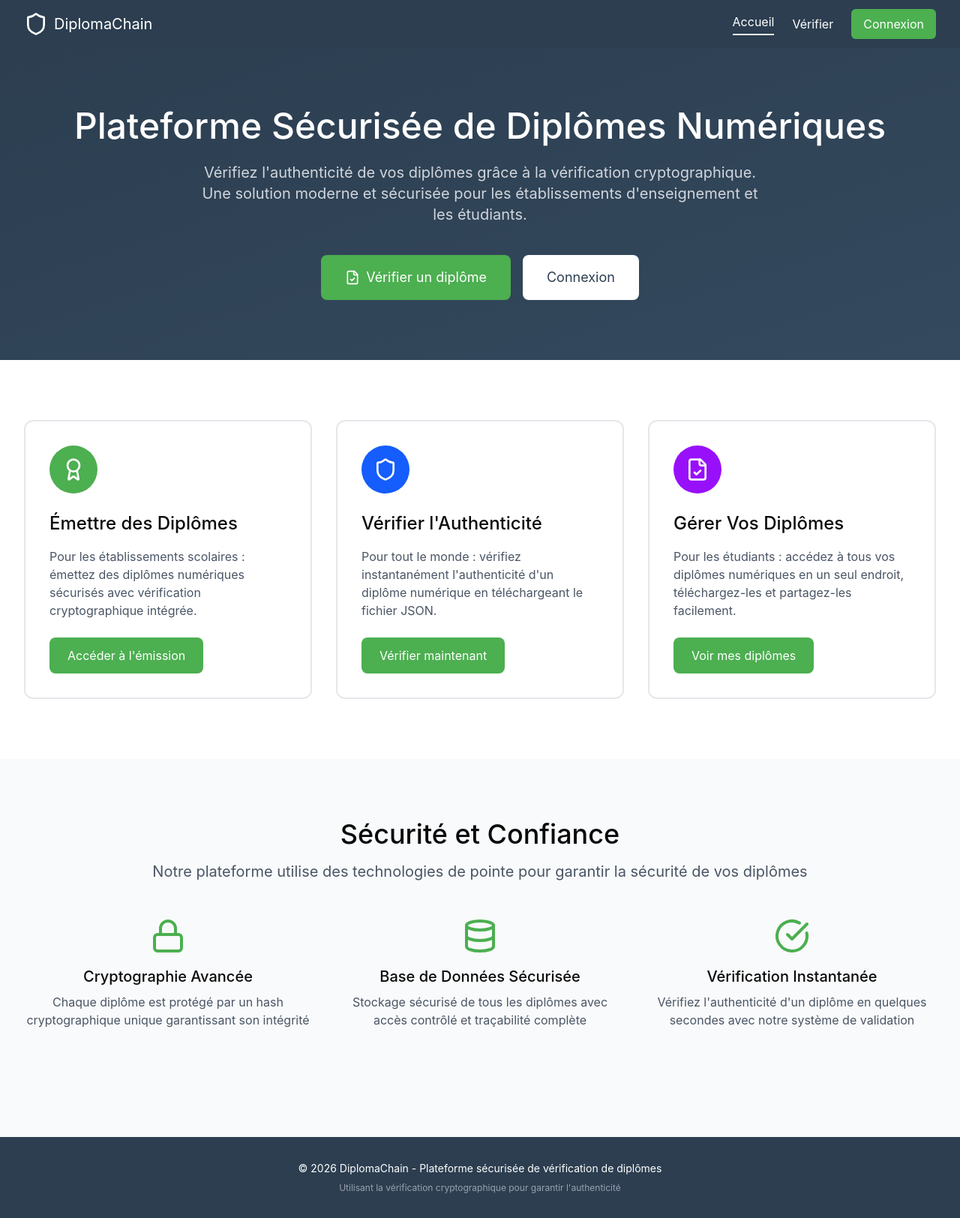
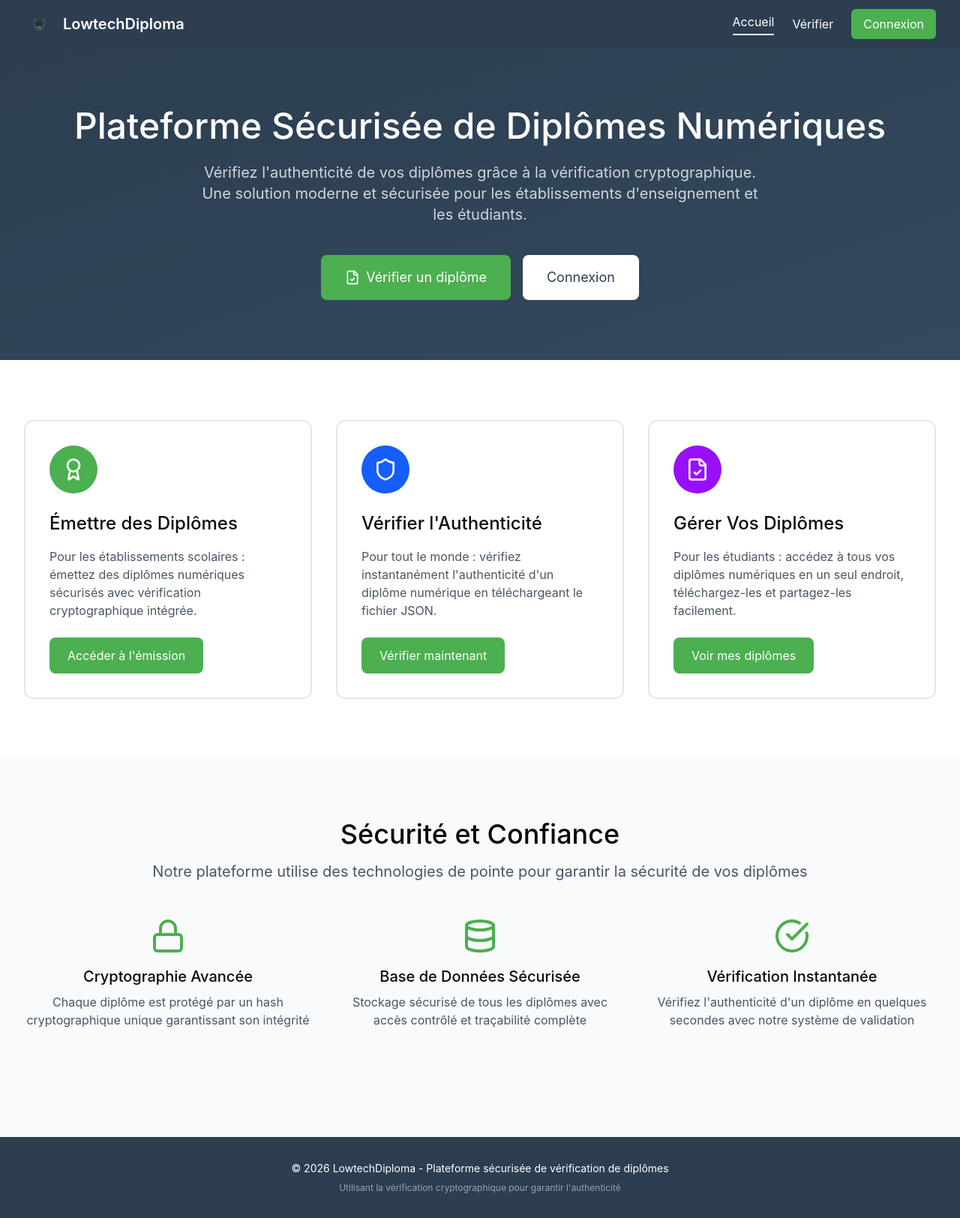
Before and after one commit to AntoineD01/Low-Tech-Diploma, a React (Vite) app: page / in a window 1280 px wide. Shown: the whole page at 75% size. Built offline with nearby package versions, Linux system fonts and the light colour scheme; no server answers.

Commit message:
Update branding to LowtechDiploma and add logo
Replaces 'DiplomaChain' with 'LowtechDiploma' across the layout and footer, updates the favicon to a new PNG logo, and adds the logo image. Also updates the page title for improved branding.

```diff
--- a/index.html
+++ b/index.html
@@ -2,9 +2,9 @@
 <html lang="fr">
   <head>
     <meta charset="UTF-8" />
-    <link rel="icon" type="image/svg+xml" href="/vite.svg" />
+    <link rel="icon" type="image/png" href="/logo.png" />
     <meta name="viewport" content="width=device-width, initial-scale=1.0" />
-    <title>Low-Tech Diploma Platform</title>
+    <title>LowtechDiploma - Plateforme sécurisée de diplômes</title>
   </head>
   <body>
     <div id="root"></div>
--- a/src/app/components/Layout.tsx
+++ b/src/app/components/Layout.tsx
@@ -18,9 +18,9 @@ export const Layout = ({ children }: LayoutProps) => {
       <nav className="bg-[#2c3e50] text-white shadow-lg">
         <div className="max-w-7xl mx-auto px-4 sm:px-6 lg:px-8">
           <div className="flex justify-between items-center h-16">
-            <Link to="/" className="flex items-center gap-2 hover:opacity-80 transition-opacity">
-              <Shield className="h-8 w-8" />
-              <span className="text-xl">DiplomaChain</span>
+            <Link to="/" className="flex items-center gap-3 hover:opacity-80 transition-opacity">
+              <img src="/logo.png" alt="LowtechDiploma Logo" className="h-10 w-10" />
+              <span className="text-xl font-semibold">LowtechDiploma</span>
             </Link>
 
             <div className="flex items-center gap-6">
@@ -100,7 +100,7 @@ export const Layout = ({ children }: LayoutProps) => {
       <footer className="bg-[#2c3e50] text-white mt-16">
         <div className="max-w-7xl mx-auto px-4 sm:px-6 lg:px-8 py-8">
           <div className="text-center">
-            <p className="text-sm">© 2026 DiplomaChain - Plateforme sécurisée de vérification de diplômes</p>
+            <p className="text-sm">© 2026 LowtechDiploma - Plateforme sécurisée de vérification de diplômes</p>
             <p className="text-xs mt-2 text-gray-400">Utilisant la vérification cryptographique pour garantir l'authenticité</p>
           </div>
         </div>
```
Also changed, not shown: public/Logo.png (added).
